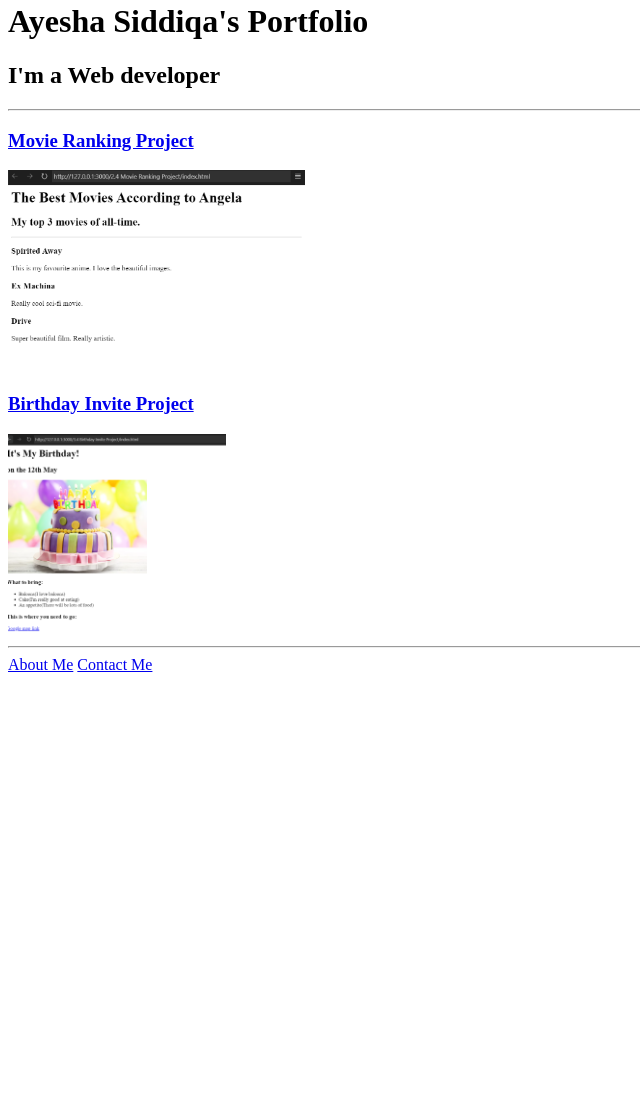
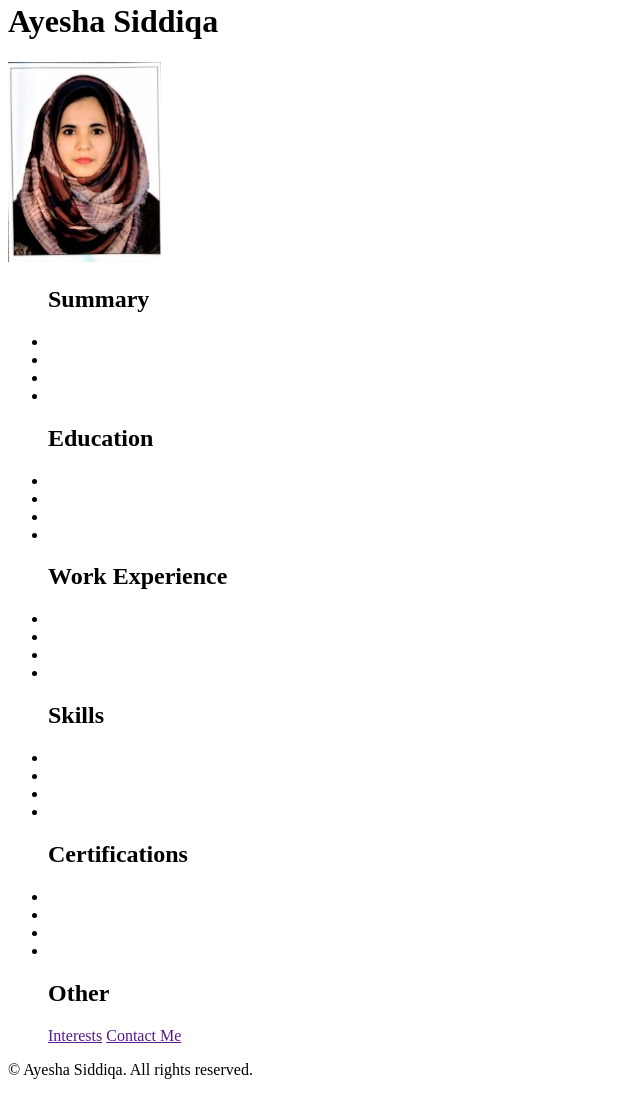
Before and after one commit to SidAish/html-portfolio, a plain HTML site: page index.html in a window 1280 px wide. Shown: the part 18-1113 px from the top of the page, without its empty margins (0-640 px from the left). Before the commit the page ends 800 px from the top, so only its background shows below. Drawn offline with Linux system fonts and the light colour scheme.

Commit message:
Add files via upload

```diff
--- a/index.html
+++ b/index.html
@@ -1,35 +1,57 @@
-
- <!DOCTYPE html>
- <html lang="en">
- <head>
+<!DOCTYPE html>
+<html lang="en">
+<head>
     <meta charset="UTF-8">
     <meta name="viewport" content="width=device-width, initial-scale=1.0">
-    <title>Ayesha's Portfolio</title>
- </head>
- <body>
-    <h1>Ayesha Siddiqa's Portfolio</h1>
-    <h2>I'm a Web developer</h2>
-    <hr />
-    <h3><a href="./public/movie-ranking.html">Movie Ranking Project</a></h3>
-    <img height="200" src="./assets/images/movieranking.png" alt="movie ranking project screenshot"/>
-    <h3><a href="./public/birthday-invite.html">Birthday Invite Project</a></h3>
-    <img height="200" src="./assets/images/birthdayinvite.png" alt="birthday invite project screenshot" />
-    <hr />
-    <a href="./public/about.html">About Me</a>
-    <a href="./public/contact.html">Contact Me</a>
- </body>
- </html>
+    <title>My Resume</title>
+</head>
+<body>
+    <h1>Ayesha Siddiqa</h1>
+    <img src="./assets/images/pic.jpg" height="200" alt="My pic"/>
+    <ul>
+        <h2>Summary</h2>
+        <li></li>
+        <li></li>
+        <li></li>
+        <li></li>
+    </ul>
+    <ul>
+        <h2>Education</h2>
+        <li></li>
+        <li></li>
+        <li></li>
+        <li></li>
+    </ul>
+    <ul>
+        <h2>Work Experience</h2>
+        <li></li>
+        <li></li>
+        <li></li>
+        <li></li>
+    </ul>
+    <ul>
+        <h2>Skills</h2>
+        <li></li>
+        <li></li>
+        <li></li>
+        <li></li>
+    </ul>
+    <ul>
+        <h2>Certifications</h2>
+        <li></li>
+        <li></li>
+        <li></li>
+        <li></li>
+    </ul>
+    <ul>
+        <h2>Other</h2>
+        <a href="">Interests</a>
+        <a href="">Contact Me</a>
+    </ul>
 
-<!-- TODO 2: Add Your previous projects' HTML into the public folder -->
+    <footer>
+        <p>© Ayesha Siddiqa. All rights reserved.</p>
+      </footer>
 
-<!-- TODO 3: Take screenshots of your project previews and add the images to the images folder -->
-
-<!-- TODO 4: Add titles/subtitles etc. -->
-
-<!-- TODO 5: Add a link to the project pages -->
-
-<!-- TODO 6: Add images to show the project previews
-HINT for TODO 6: You can use the height attribute set to 200 to make the image smaller:
-https://developer.mozilla.org/en-US/docs/Web/HTML/Element/img#attr-height -->
-
-<!-- TODO 7: Add the Contact Me and About Me page links -->
+</body>
+</html>
```
Also changed, not shown: assets/images/pic.jpg (added).
